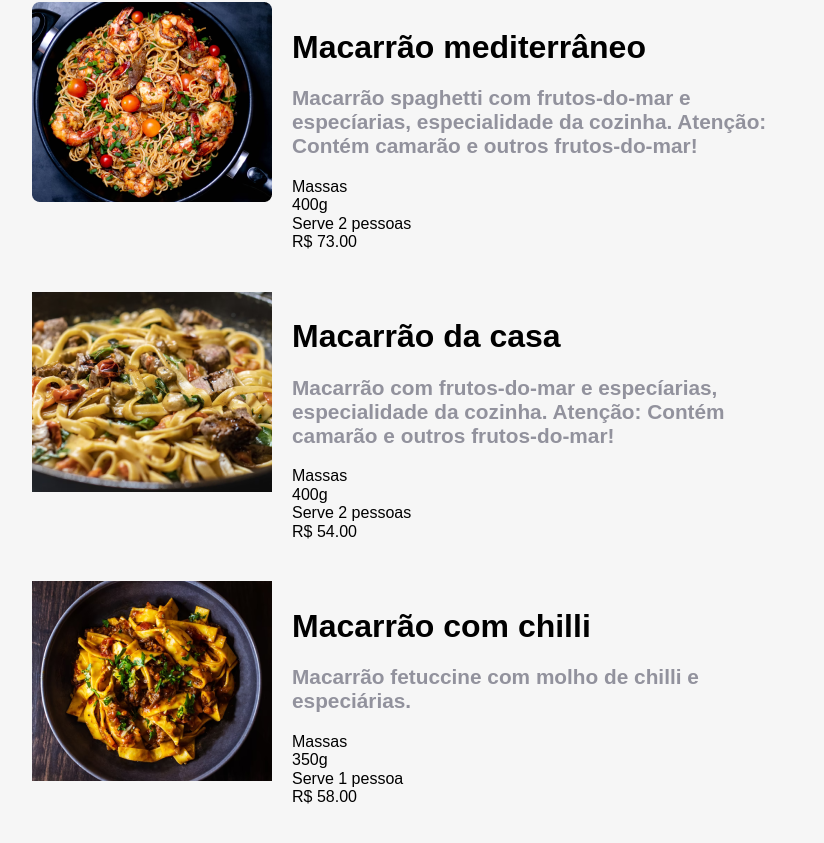
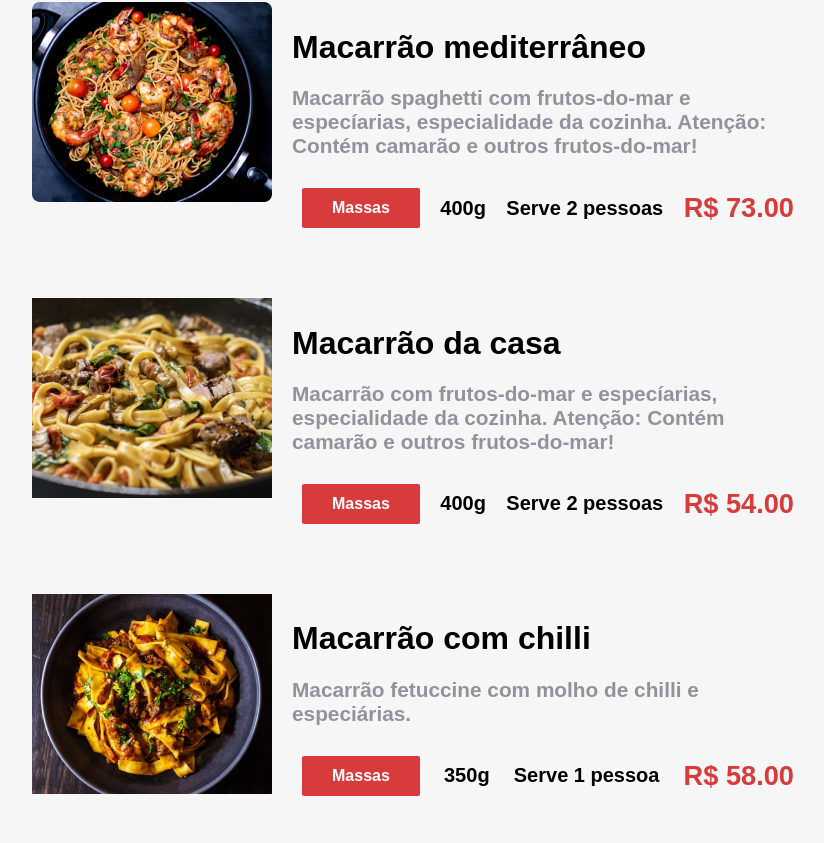
Before and after one commit to RayanneRamos/react-aluroni, a React (Create React App) app: page /cardapio in a window 1280 px wide. Shown: the part 777-1620 px from the top of the page, without its empty margins (168-992 px from the left). Built offline with nearby package versions, Linux system fonts and the light colour scheme; a web font is replaced by a local one.

Commit message:
Chamando o componente TagsPrato

```diff
--- a/src/pages/Cardapio/Itens/Item/index.tsx
+++ b/src/pages/Cardapio/Itens/Item/index.tsx
@@ -2,10 +2,10 @@ import React from 'react';
 import styles from './Item.module.scss';
 import cardapio from 'data/cardapio.json';
 import classNames from 'classnames';
+import { Prato } from 'types/Prato';
+import { TagsPrato } from 'components/TagsPrato';
 
-type Props = typeof cardapio[0];
-
-function Item(props: Props) {
+function Item(props: Prato) {
 
   const { title, description, category, size, serving, price, photo } = props;
 
@@ -19,23 +19,7 @@ function Item(props: Props) {
           <h2>{title}</h2>
           <p>{description}</p>
         </div>
-        <div className={styles.item__tags}>
-          <div className={classNames({
-            [styles.item__tipo]: true,
-            [styles[`item__tipo__${category.label.toLocaleLowerCase()}`]]: true,
-          })}>
-            {category.label}
-          </div>
-          <div className={styles.item__porcao}>
-            {size}g
-          </div>
-          <div className={styles.item__qtdpessoas}>
-            Serve {serving} pessoa{serving === 1 ? '' : 's'}
-          </div>
-          <div className={styles.item__valor}>
-            R$ {price.toFixed(2)}
-          </div>
-        </div>
+        <TagsPrato {...props} />
       </div>
     </div>
   );
```
